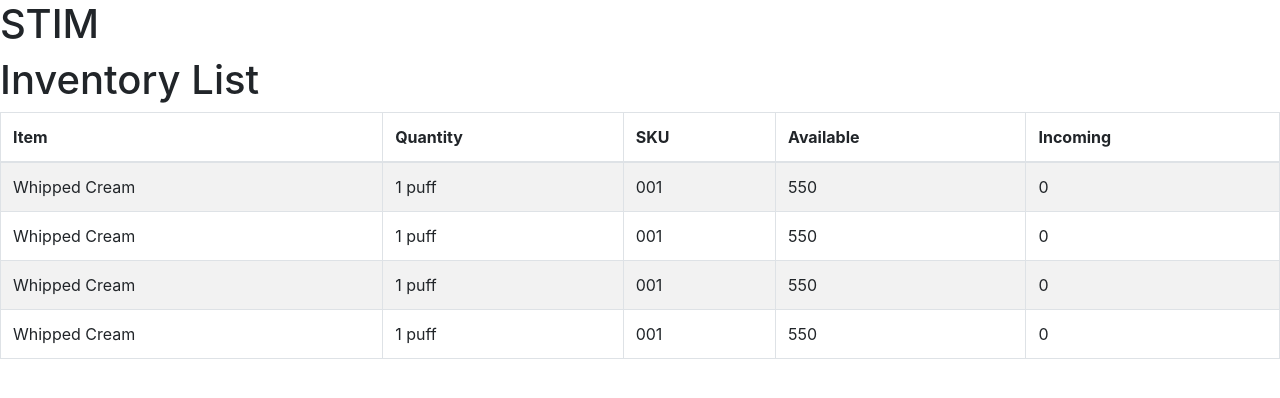
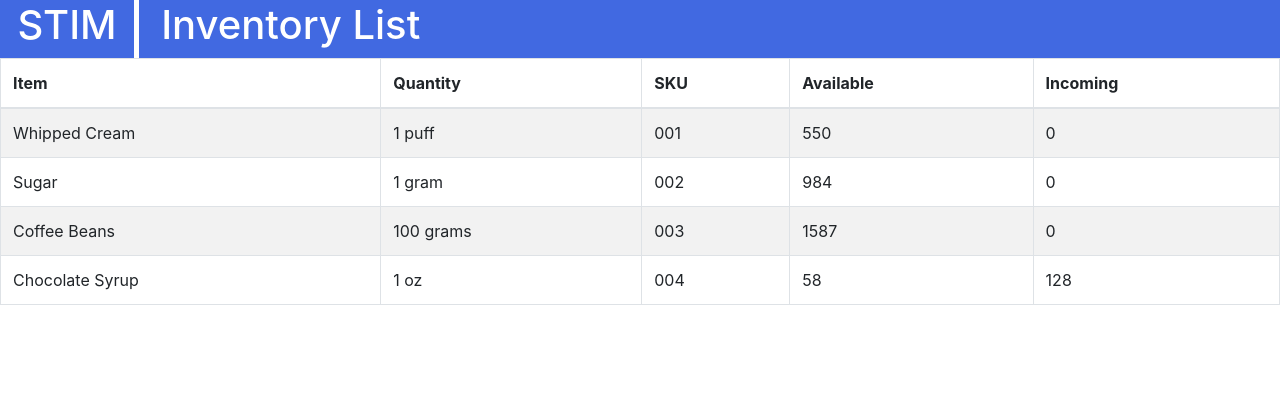
Before and after one commit to nalvarez508/team23-frontend, a React (Create React App) app: page /InventoryList in a window 1280 px wide. Shown: the top 398 px of the page. Built offline with nearby package versions, Linux system fonts and the light colour scheme.

Commit message:
FInal InventoryList commit before evaluation

```diff
--- a/src/InventoryList/inventoryList.css
+++ b/src/InventoryList/inventoryList.css
@@ -0,0 +1,15 @@
+table.header {
+    text-align: center;
+    color: white;
+    width: 40%;
+}
+
+header.top {
+    background-color: royalblue;
+}
+
+td.header {
+    border-left: 5px solid white;
+    text-align: left;
+    padding-left: 22px;
+}
--- a/src/InventoryList/inventoryList.js
+++ b/src/InventoryList/inventoryList.js
@@ -1,12 +1,13 @@
 import React from 'react';
 import * as ReactBootStrap from "react-bootstrap";
+import './inventoryList.css';
 
 const InventoryList = () => {
     const items = [
         {name: "Whipped Cream", quantity: "1 puff", sku: "001", available: 550, incoming: 0},
-        {name: "Whipped Cream", quantity: "1 puff", sku: "001", available: 550, incoming: 0},
-        {name: "Whipped Cream", quantity: "1 puff", sku: "001", available: 550, incoming: 0},
-        {name: "Whipped Cream", quantity: "1 puff", sku: "001", available: 550, incoming: 0}
+        {name: "Sugar", quantity: "1 gram", sku: "002", available: 984, incoming: 0},
+        {name: "Coffee Beans", quantity: "100 grams", sku: "003", available: 1587, incoming: 0},
+        {name: "Chocolate Syrup", quantity: "1 oz", sku: "004", available: 58, incoming: 128}
     ]
 
     const renderItems = (item, index) => {
@@ -23,9 +24,13 @@ const InventoryList = () => {
 
     return(
         <div ClassName="InventoryList">
-            <header>
-                <h1><stim>STIM</stim></h1>
-                <h1>Inventory List</h1>
+            <header class = "top">
+                <table class = "header">
+                    <tr>
+                        <td class><h1>STIM</h1></td>
+                        <td class = "header"><h1>Inventory List</h1></td>
+                    </tr>
+                </table>
             </header>
 
             <ReactBootStrap.Table striped bordered hover>
```
